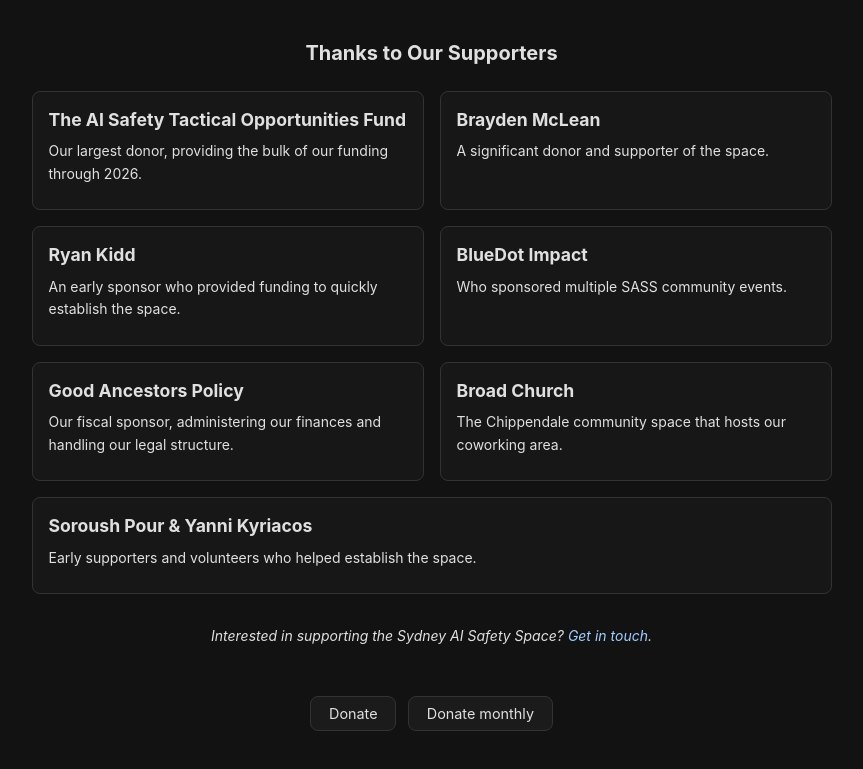
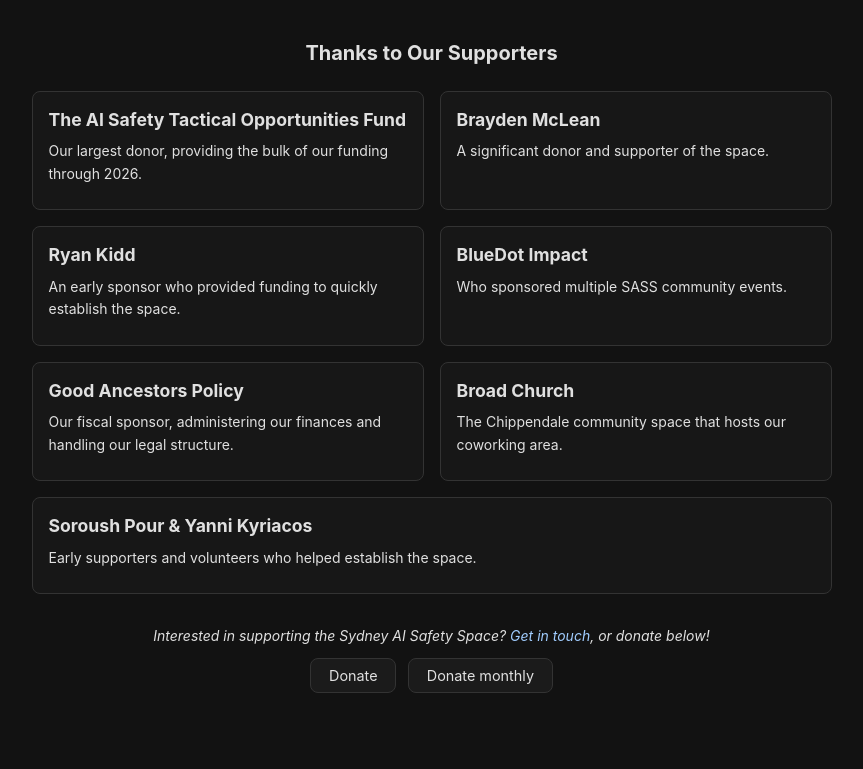
Before and after one commit to Sydney-AI-Safety-Space/Sydney-AI-Safety-Space, a plain HTML site: page index.html in a window 1280 px wide. Shown: the part 2327-3096 px from the top of the page, without its empty margins (201-1064 px from the left). Drawn offline with Linux system fonts and the light colour scheme.

Commit message:
Donate: "Get in touch, or donate below!" and the line and buttons as one block
Hunter, 27 Nov: change "Get in touch" to "Get in touch, or donate
below!", and shrink the gap between that line and the buttons so they
read as one block. The line and buttons now share one id="donate" block
at the end of the supporters section; the gap is 12 px (was 50), the
same as the gap between the two buttons. The gap above the line is
unchanged (32 px).

Co-Authored-By: Claude Opus 5.5 <noreply@anthropic.com>
Claude-Session: https://claude.ai/code/session_012KZ4rK8YFm1yWX9vJsHnNt

```diff
--- a/index.html
+++ b/index.html
@@ -270,20 +270,17 @@
                     <p>Early supporters and volunteers who helped establish the space.</p>
                 </div>
             </div>
-            <p style="text-align: center; margin-top: 2rem; font-style: italic;">
-                Interested in supporting the Sydney AI Safety Space? <a href="mailto:contact@sydneyaisafetyspace.org">Get in touch</a>.
+            <div id="donate" class="donate">
+                <p class="donate-lead">
+                    Interested in supporting the Sydney AI Safety Space? <a href="mailto:contact@sydneyaisafetyspace.org">Get in touch</a>, or donate below!
                 </p>
-        </div>
-    </section>
-
-    <section id="donate" class="container">
-        <div class="content">
                 <!-- Stripe payment links: one-off (amount editable) and monthly. -->
                 <p class="donate-links">
                     <a class="donate-button" href="https://donate.stripe.com/bJeeVcbcw6L6cho3pO0x200" target="_blank" rel="noopener noreferrer">Donate</a>
                     <a class="donate-button" href="https://donate.stripe.com/14A6oG5Sc9Xi1CK3pO0x202" target="_blank" rel="noopener noreferrer">Donate monthly</a>
                 </p>
             </div>
+        </div>
     </section>
 
 </body>
--- a/static/css/style.css
+++ b/static/css/style.css
@@ -179,11 +179,25 @@ h1, h2, h3 {
     text-decoration: none;
 }
 
+/* The supporters section's closing line and the Donate buttons read as
+   one block: the line sits as close to the buttons as they sit to each
+   other. */
+.donate {
+    margin-top: 2rem;
+    text-align: center;
+}
+
+.donate-lead {
+    font-style: italic;
+    margin: 0 0 0.75rem;
+}
+
 .donate-links {
     display: flex;
     flex-wrap: wrap;
     justify-content: center;
     gap: 0.75rem;
+    margin-top: 0;
 }
 
 .form-status {
```
Also changed, not shown: 1 other file. Lines whose indentation alone changed are shown as unchanged.
